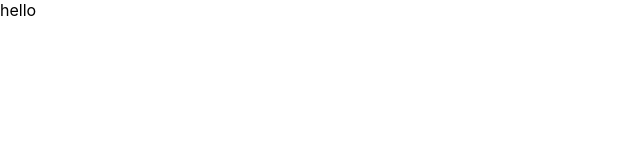
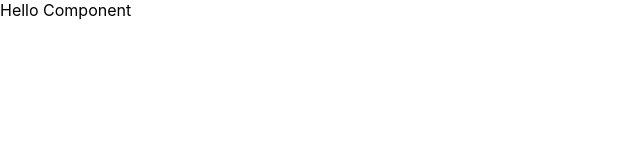
Before and after one commit to Tainger/react-admin, a React (Create React App) app: page / in a window 1280 px wide. Shown: the top 160 px of the page, without its empty margins (0-640 px from the left). Built offline with nearby package versions, Linux system fonts and the light colour scheme.

Commit message:
类组件

```diff
--- a/src/App.js
+++ b/src/App.js
@@ -1,12 +1,15 @@
-function Hello (){
+import React from 'react'
 
-    return (<div> hello</div>)
+class HelloComponent extends React.Component {
+    render() {
+        return (<div> Hello Component </div>)
+    }
 }
 
 function App() {
     return (
         <div className="App">
-           <Hello></Hello>
+            <HelloComponent></HelloComponent>
         </div>
     );
 }
```
